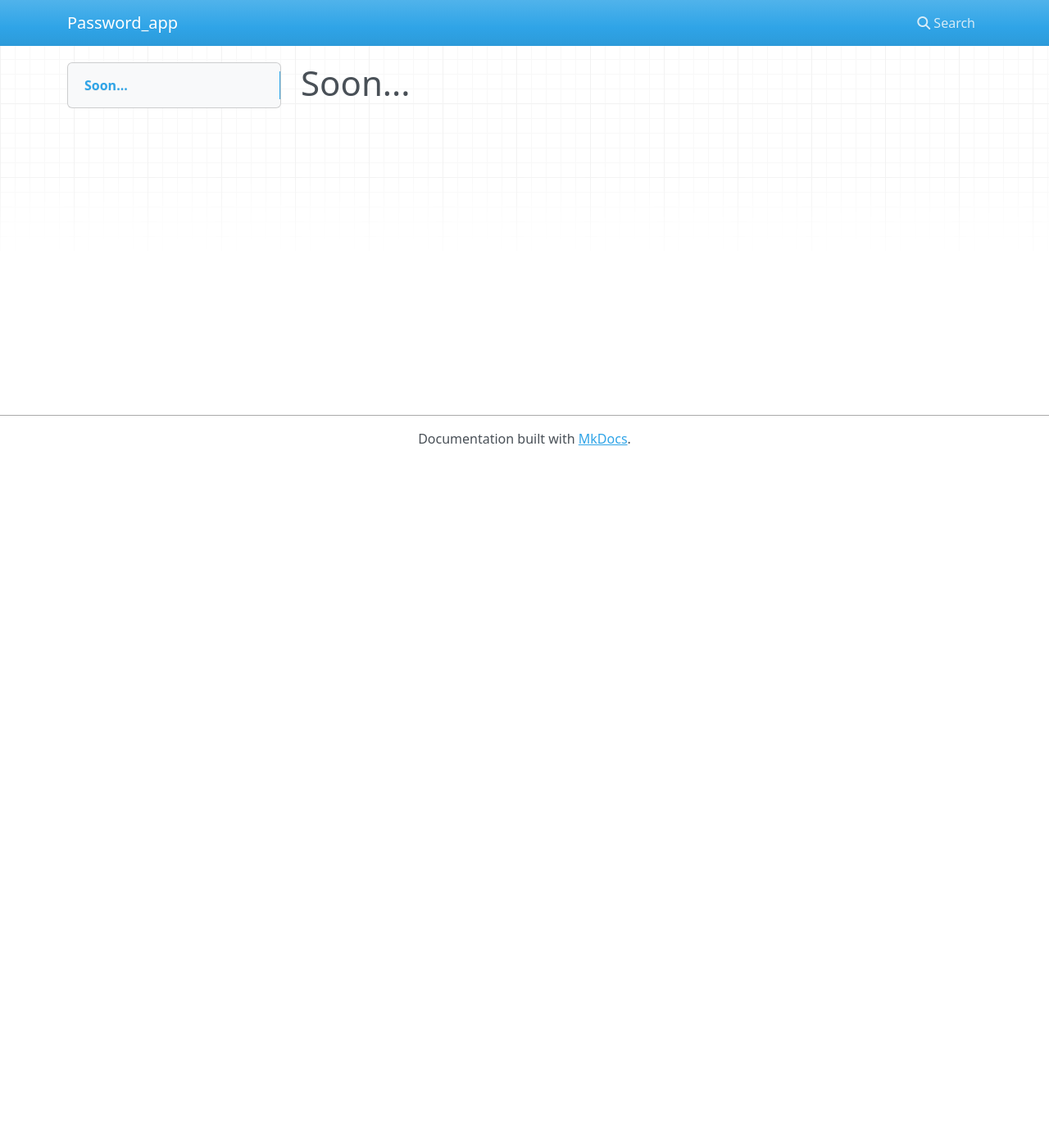
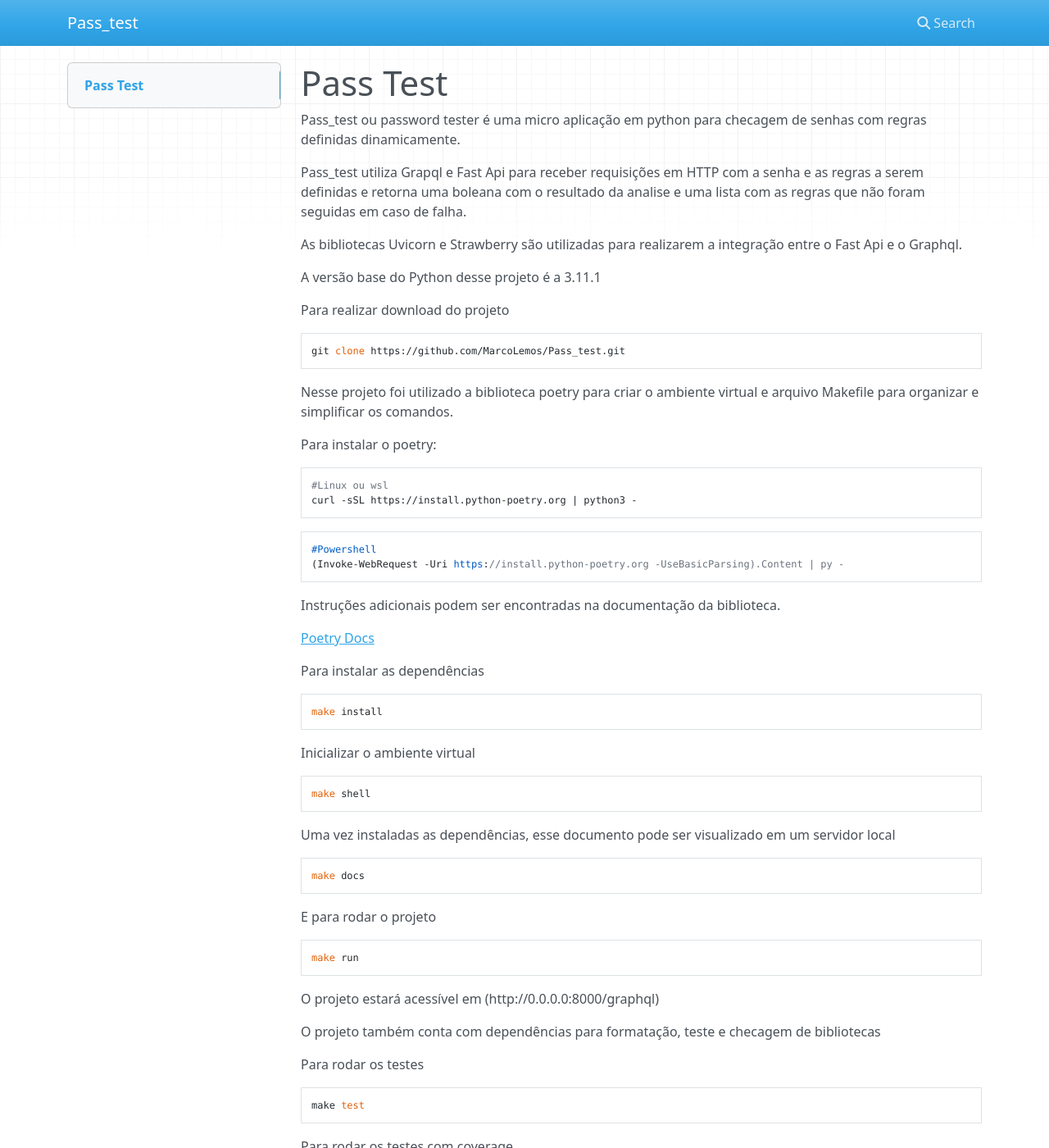
Before and after one commit to MarcoLemos/Pass_test, an MkDocs documentation site: the page built from docs/README.md, in a window 1280 px wide and 1400 px high. Shown: the whole window at 82% size. Built offline with MkDocs 1.6.1, drawn with Linux system fonts in a browser that asks for light colours; nearby versions of some CDN libraries; some of the changed text lies outside the part shown.

Commit message:
docs: creating docs, new readme
- change index for readme
- mkdocs serve on makefile
- change tag version on toml file

```diff
--- /dev/null
+++ b/docs/README.md
@@ -0,0 +1,84 @@
+# Pass Test
+
+Pass_test ou password tester é uma micro aplicação em python para checagem de senhas com regras definidas dinamicamente.
+
+Pass_test utiliza Grapql e Fast Api para receber requisições em HTTP com a senha e as regras a serem definidas e retorna uma boleana com o resultado da analise e uma lista com as regras que não foram seguidas em caso de falha.
+
+As bibliotecas Uvicorn e Strawberry são utilizadas para realizarem a integração entre o Fast Api e o Graphql.
+
+A versão base do Python desse projeto é a 3.11.1
+
+Para realizar download do projeto
+~~~
+git clone https://github.com/MarcoLemos/Pass_test.git
+~~~
+
+Nesse projeto foi utilizado a biblioteca poetry para criar o ambiente virtual e arquivo Makefile para organizar e simplificar os comandos.
+
+Para instalar o poetry:
+
+~~~
+#Linux ou wsl
+curl -sSL https://install.python-poetry.org | python3 -
+~~~
+
+~~~
+#Powershell
+(Invoke-WebRequest -Uri https://install.python-poetry.org -UseBasicParsing).Content | py -
+~~~
+Instruções adicionais podem ser encontradas na documentação da biblioteca.
+
+[Poetry Docs](https://python-poetry.org/docs/)
+
+Para instalar as dependências
+
+~~~
+make install
+~~~
+
+Inicializar o ambiente virtual
+
+~~~
+make shell
+~~~
+
+Uma vez instaladas as dependências, esse documento pode
+ser visualizado em um servidor local
+
+~~~
+make docs
+~~~
+
+E para rodar o projeto
+
+~~~
+make run
+~~~
+
+O projeto estará acessível em (http://0.0.0.0:8000/graphql)
+
+O projeto também conta com dependências para formatação, teste e checagem de bibliotecas
+
+Para rodar os testes
+
+~~~
+make test
+~~~
+
+Para rodar os testes com coverage
+
+~~~
+make cover
+~~~
+
+Para formatação automática seguindo a pep8 são utilizadas as bibliotecas blue e isort
+
+~~~
+make format
+~~~
+
+Checagem das bibliotecas com pip-audit
+
+~~~
+make sec
+~~~
--- a/docs/index.md
+++ /dev/null
@@ -1 +0,0 @@
-# Soon...
--- a/mkdocs.yml
+++ b/mkdocs.yml
@@ -1 +1,3 @@
-site_name: Password_app
+site_name: Pass_test
+nav:
+    - Home: 'README.md'
--- a/pyproject.toml
+++ b/pyproject.toml
@@ -1,6 +1,6 @@
 [tool.poetry]
 name = "pass-test"
-version = "0.1.0"
+version = "0.1.2"
 description = "App para checagem de passwords"
 authors = ["Marco Lemos <marco.trab4@gmail.com>"]
 readme =  ["docs/index.md"]
```
Also changed, not shown: 1 other file.
